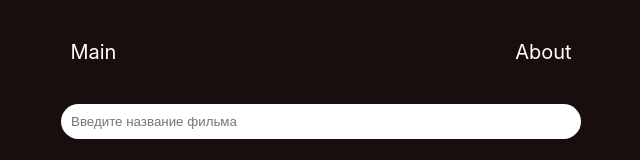
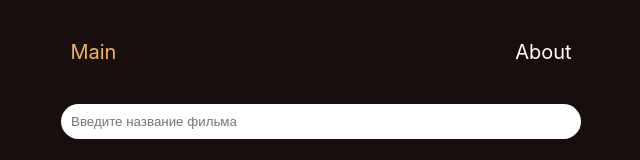
Before and after one commit to Ruslan-Ragilo/test-React, a React (Create React App) app: page / in a window 1280 px wide. Shown: the top 160 px of the page, without its empty margins (319-959 px from the left). Built offline with nearby package versions, Linux system fonts and the light colour scheme; no server answers.

Commit message:
refactoring Header

```diff
--- a/src/App.css
+++ b/src/App.css
@@ -38,7 +38,6 @@ nav {
   height: 300px;
   transition: .3s;
 }
-
 
 
 .wrapperFilm {
@@ -97,3 +96,7 @@ nav {
 .searchInput:hover {
   transform: scale(1.06);
 }
+
+.linkNav.active {
+  color: rgb(241, 179, 86);
+}
--- a/src/componetns/Header.js
+++ b/src/componetns/Header.js
@@ -2,13 +2,48 @@ import React, { Component } from 'react';
 import { Link } from "react-router-dom";
 
 export default class Header extends Component {
+
+  constructor(props) {
+    super(props);
+    this.state = {
+      listNavLink: [
+        {to: "/", className: 'linkNav active', content: 'Main'},
+        {to: "/about", className: 'linkNav', content: 'About'}
+      ]
+    };
+  }
+
   render() {
+
+    const { listNavLink } = this.state;
+
+    const togleActiveLink = (e) => {
+
+      // if (e.target.classList.contains('active')) {
+      //   console.log(e.target)
+      //   return null;
+      // } else {
+      //   listNavLink.map(el => {
+      //     if(el.className.indexOf(' active') != -1) {
+      //       el.className = el.className.split(' ').shift();
+      //       console.log(el.className)
+      //     }
+      //   })
+      //   e.target.classList.add('active');
+      // }
+    }
+
+    const showLinkNav = listNavLink.map(el => {
+      return <Link onClick={togleActiveLink} key={el.content} to={el.to} className={el.className}>{el.content}</Link>
+    })
+
+
+
     return (
       <div>
         <header>
           <nav>
-            <Link to="/">Main</Link>
-            <Link to="/about">About</Link>
+            { showLinkNav }
           </nav>
         </header>
       </div>
--- a/src/componetns/Main.js
+++ b/src/componetns/Main.js
@@ -42,11 +42,7 @@ export default class Main extends Component {
 
   render() {
 
-
     const { items , isLoaded } = this.state;
-
-    console.log(items)
-
 
     return (
       <div>
```
